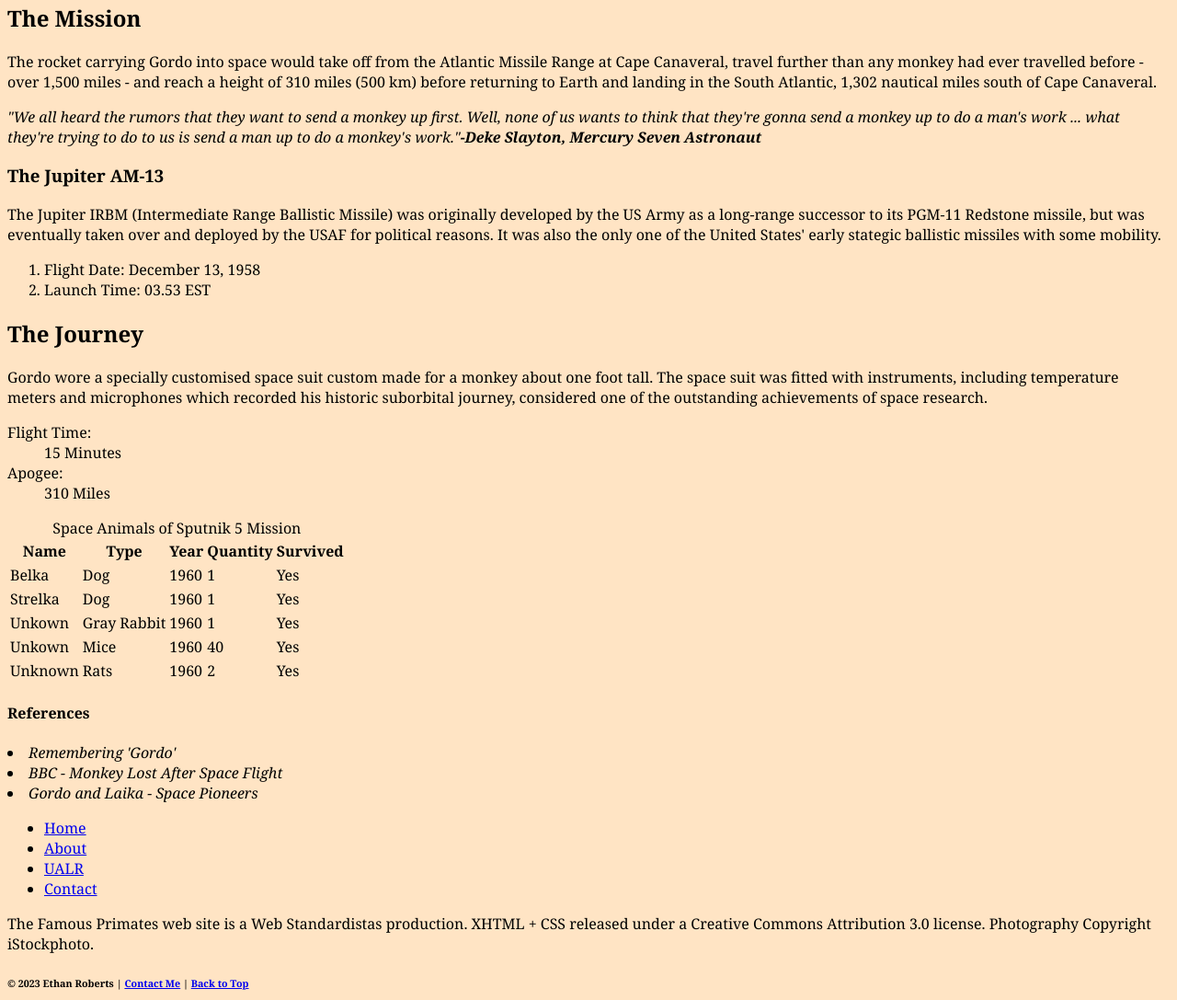
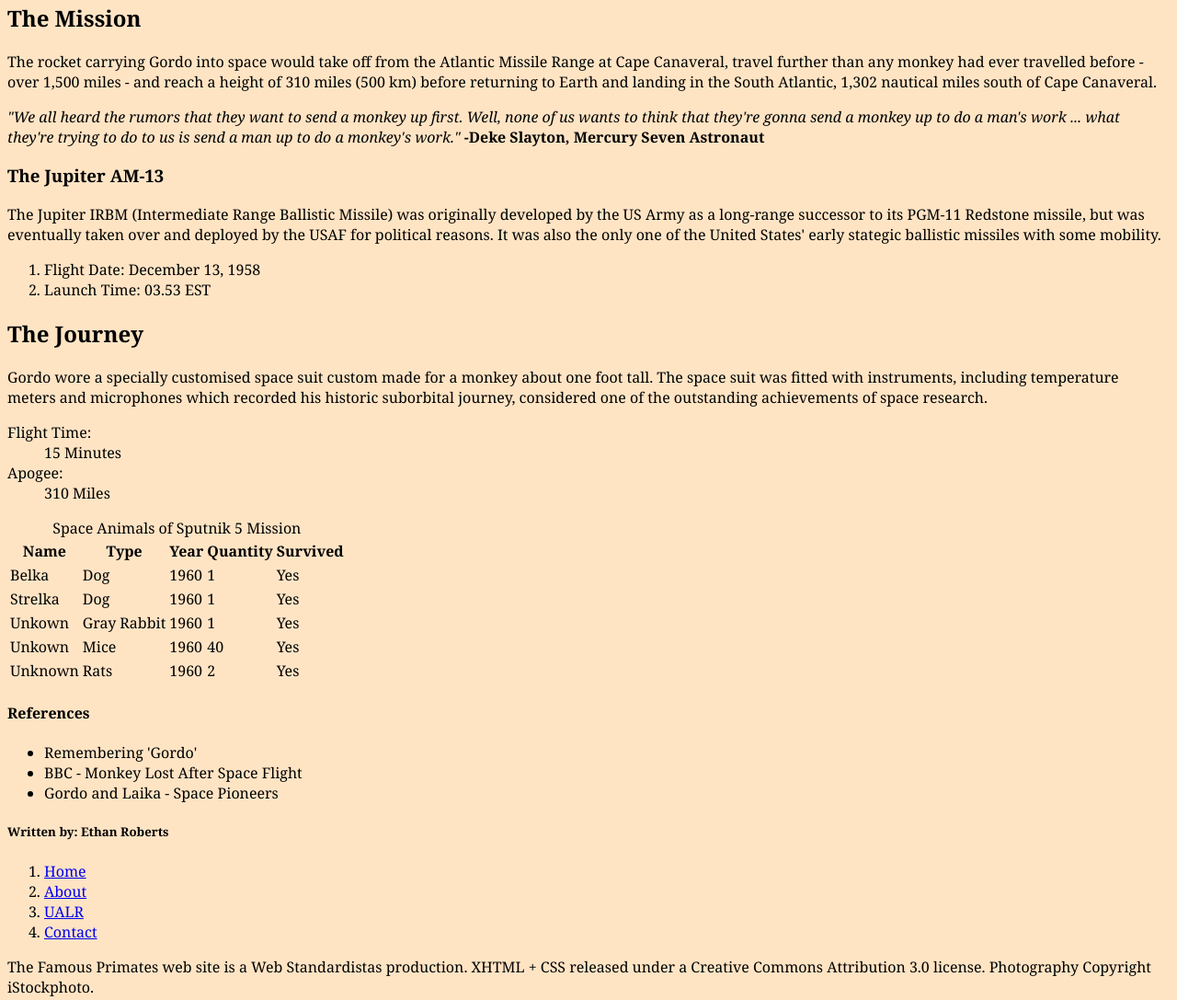
Before and after one commit to Eroberts8800/ifsc-1310, a plain HTML site: page prototype/index.html in a window 1280 px wide. Shown: the part 536-1623 px from the top of the page at 92% size. Drawn offline with Linux system fonts and the light colour scheme.

Commit message:
added comments for closing divs and head tags

```diff
--- a/prototype/index.html
+++ b/prototype/index.html
@@ -3,15 +3,17 @@
 
 <head>
   <title>Gordo the Space Monkey</title>
+  <!-- Title that is displayed in the browser tab or title bar -->
   <meta charset="utf-8" />
-    <meta
-      name="description" content="Gordo the Space Monkey  "
-    />
+  <!-- Defines the character set being used for the document (UTF-8 is common for modern web pages) -->
+  <meta name="description" content="Gordo the Space Monkey" />
+  <!-- Provides a brief description of the web page for search engines and social media sharing -->
   <meta name="author" content="Ethan Roberts" />
-    <meta
-      name="viewport" content="width=device-width, initial-scale=1, shrink-to-fit=no"
-    />
+  <!-- Specifies the author of the web page -->
+  <meta name="viewport" content="width=device-width, initial-scale=1, shrink-to-fit=no" />
+  <!-- Defines the viewport settings for responsive web design on different devices -->
   <link href="assets/css/style.css" rel="stylesheet">
+  <!-- Links to an external CSS file (style.css) to apply styles to the web page -->
 </head>
 
   <body>
@@ -19,6 +21,7 @@
       <header class="primary">
         <h1>Gordo the Space Monkey</h1>
       </header>
+      <!--closes header-->
       <img src="assets/img/gordo.jpeg" alt="Gordo the Space Monkey" />
       <section id="content">
         <h2>Old Reliable</h2>
@@ -27,7 +30,7 @@
           NASA's space program. Eight monkeys had flown on NASA missions before
           him, five of whom went by the name of Albert.
         </p>
-
+        <!--closes paragraph-->
         <p>
           Gordo's historic flight took place on December 13, 1958 when he took
           off from Cape Canaveral for a 15 minute flight into space. Even though
@@ -37,6 +40,7 @@
           effect Gordo suffered from the entry into space was a modest slowing
           of his pulse.
         </p>
+        <!--closes paragraph-->
         <h2>The Mission</h2>
         <p>
           The rocket carrying Gordo into space would take off from the Atlantic
@@ -45,16 +49,16 @@
           miles (500 km) before returning to Earth and landing in the South
           Atlantic, 1,302 nautical miles south of Cape Canaveral.
         </p>
+        <!--closes paragraph-->
         <p>
           <em>
             "We all heard the rumors that they want to send a monkey up first.
             Well, none of us wants to think that they're gonna send a monkey up
             to do a man's work ... what they're trying to do to us is send a man
-            up to do a monkey's work."<strong
-              >-Deke Slayton, Mercury Seven Astronaut</strong
-            >
-          </em>
+            up to do a monkey's work."</em>
+            <strong>-Deke Slayton, Mercury Seven Astronaut</strong>
         </p>
+        <!--closes paragraph-->
         <h3>The Jupiter AM-13</h3>
         <p>
           The Jupiter IRBM (Intermediate Range Ballistic Missile) was originally
@@ -67,18 +71,22 @@
             <li>Flight Date: December 13, 1958</li>
             <li>Launch Time: 03.53 EST</li>
          </ol>
+         <!--closes ordered list-->
          <h2>The Journey</h2>
          <p>
             Gordo wore a specially customised space suit custom made for a monkey about one foot tall.
             The space suit was fitted with instruments, including temperature meters and microphones which recorded his historic suborbital journey,
             considered one of the outstanding achievements of space research.
          </p>
+        </section>
+        <!--closes section-->
          <dl>
             <dt>Flight Time:</dt>
                 <dd>15 Minutes</dd>
             <dt>Apogee:</dt>
                 <dd>310 Miles</dd>
          </dl>
+         <!--Closes Definition list-->
           <table>
             <caption>Space Animals of Sputnik 5 Mission</caption>
             <tr>
@@ -124,30 +132,37 @@
               <td>Yes</td>
             </tr>
           </table>
+          <!---Closes the table-->
         <h4>References</h4>
-         <dl>
-            <em>
+         <ul>
             <li>Remembering 'Gordo'</li>
             <li>BBC - Monkey Lost After Space Flight</li>
             <li>Gordo and Laika - Space Pioneers</li>
-            </em>
-         </dl>
+         </ul>
+         <!--Closes Unordered list-->
+         <footer>
+          <h5>Written by: Ethan Roberts</h5>
+         </footer>
+         <!--closes footer-->
         <nav>
-          <ul>
+          <ol>
             <li><a href="https://eroberts8800.github.io/ifsc-1310/" title="Home">Home</a></li>
             <li><a href="https://en.wikipedia.org/wiki/Gordo_(monkey)" title="About">About</a></li>
             <li><a href="https://ualr.edu/" target="_blank" title="UALR">UALR</a></li>
             <li><a href="mailto:Eroberts1@ualr.edu" title="Contact">Contact </a></li>
-          </ul>
+          </ol>
+          <!--Closes Ordered list-->
           <p>
             The Famous Primates web site is a Web Standardistas production.
             XHTML + CSS released under a Creative Commons Attribution 3.0 license.
             Photography Copyright iStockphoto.
           </p>
         </nav>
+        <!---Closes Nav--->
         <footer class="primary">
             <h6>&copy; 2023 Ethan Roberts | <a href="mailto:Eroberts1@ualr.edu">Contact Me</a> | <a href="#top">Back to Top</a></h6>
         </footer>
+        <!--Closes Footer-->
     </main>
   </body>
 </html>
```
Lines whose indentation alone changed are shown as unchanged.
